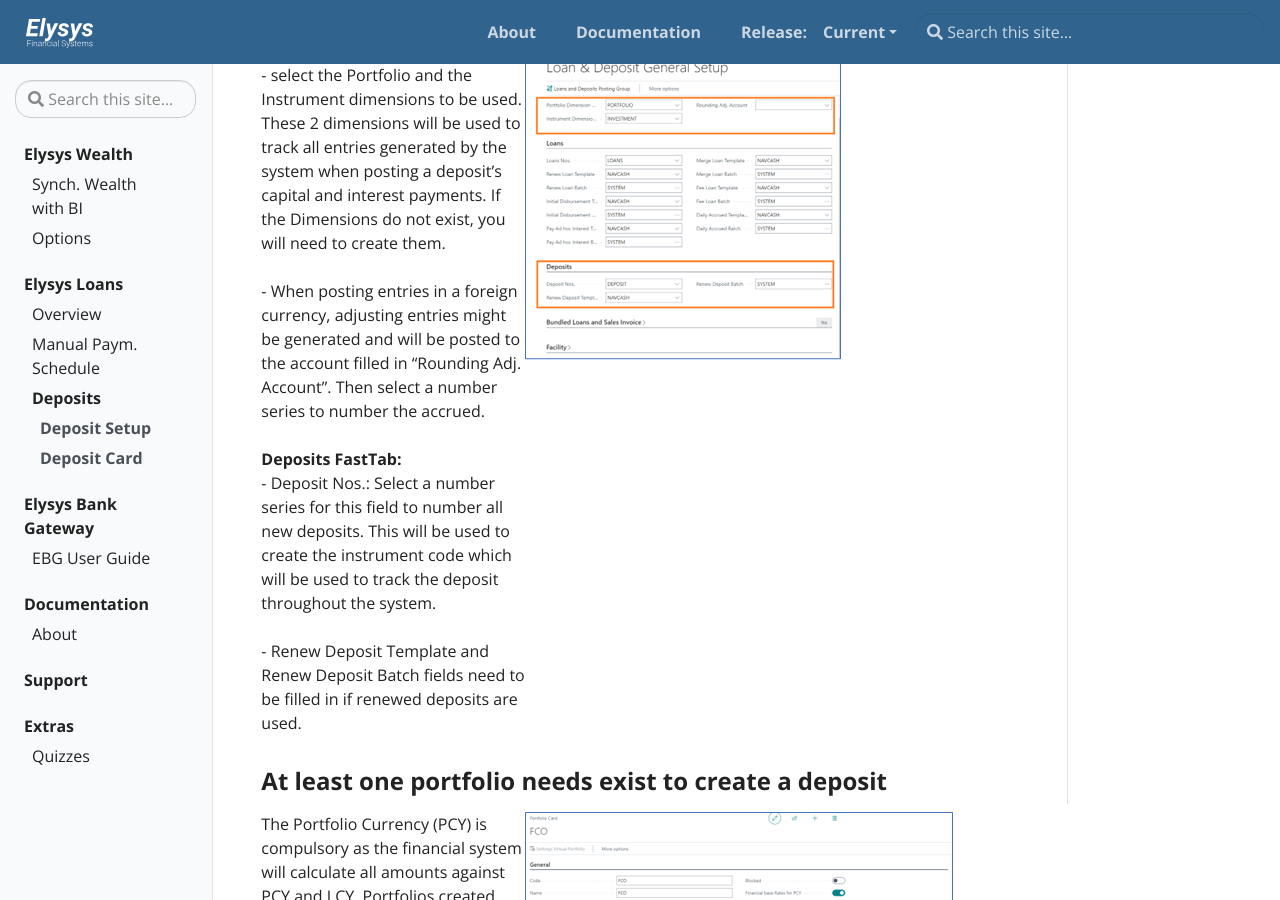
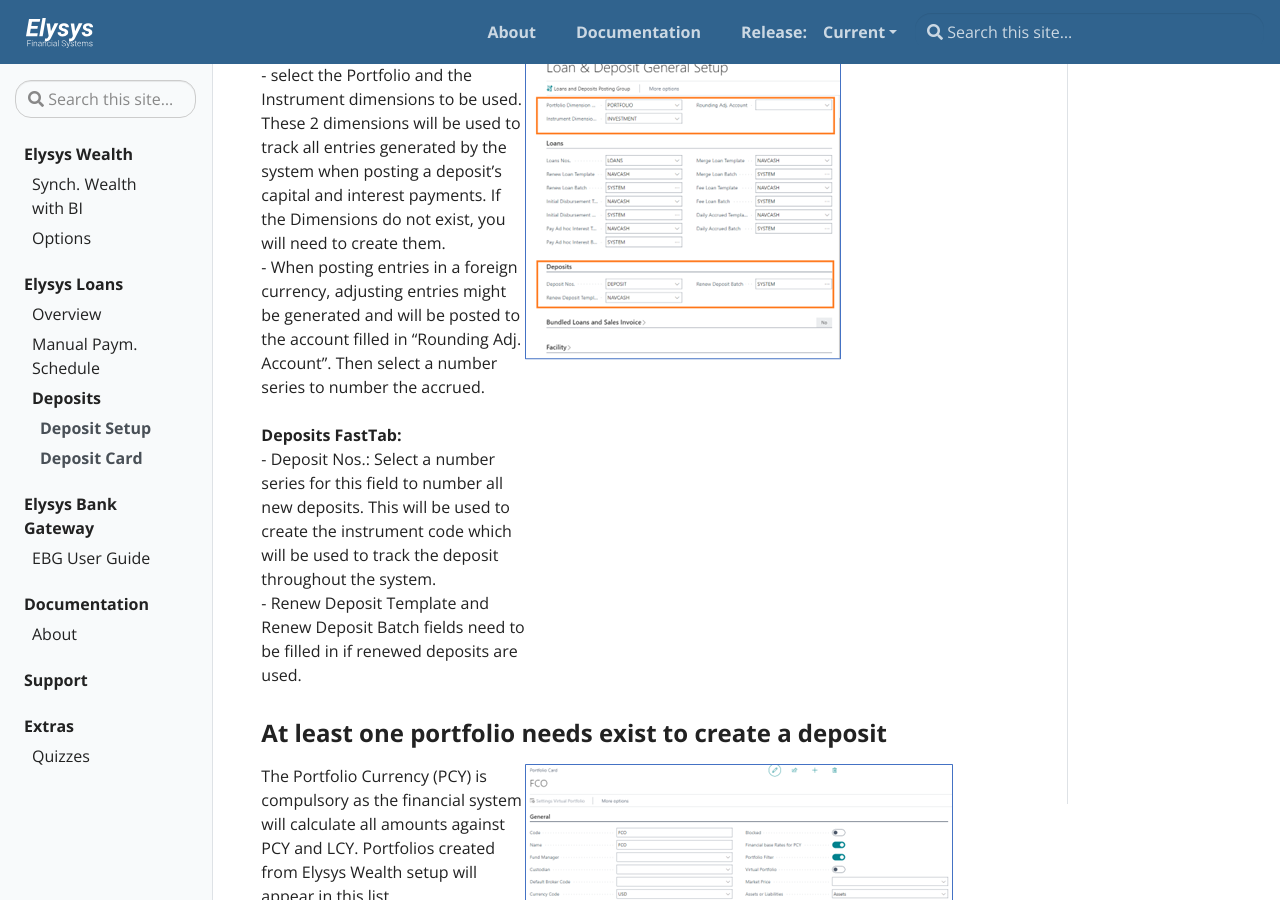
Before and after one commit to Elysys/Docs, a Jekyll site: the page built from _docs/loans/ElysysDepositsManual.md, in a window 1280 px wide and 900 px high, scrolled down 926 px. Built offline with Jekyll 4.4.1, drawn with Linux system fonts in a browser that asks for light colours.

Commit message:
US 356 fixing formatting issues v2

```diff
--- a/_docs/loans/ElysysDepositsManual.md
+++ b/_docs/loans/ElysysDepositsManual.md
@@ -32,13 +32,13 @@ New.*
 
 <b>General FastTab:</b><br>
 
-    - select the Portfolio and the Instrument dimensions to be used. These 2 dimensions will be used to track all entries generated by the system when posting a deposit’s capital and interest payments. If the Dimensions do not exist, you will need to create them.<br> <br>
+    - select the Portfolio and the Instrument dimensions to be used. These 2 dimensions will be used to track all entries generated by the system when posting a deposit’s capital and interest payments. If the Dimensions do not exist, you will need to create them.<br>
 
     - When posting entries in a foreign currency, adjusting entries might be generated and will be posted to the account filled in “Rounding Adj. Account”. Then select a number series to number the accrued.<br> <br>
 
 <b> Deposits FastTab:</b>  <br>
 
-    - Deposit Nos.: Select a number series for this field to number all new deposits. This will be used to create the instrument code which will be used to track the deposit throughout the system. <br> <br>
+    - Deposit Nos.: Select a number series for this field to number all new deposits. This will be used to create the instrument code which will be used to track the deposit throughout the system. <br>
 
     - Renew Deposit Template and Renew Deposit Batch fields need to be filled in if renewed deposits are used.
   </div>
@@ -54,7 +54,7 @@ New.*
 
     The Portfolio Currency (PCY) is compulsory as the financial system will calculate all amounts against PCY and LCY. Portfolios created from Elysys Wealth setup will appear in this list.
 
-    <br/>
+    <br><br>
 
     Exchange rates to be used specially with the Loans & Deposits module can be imported using the PCY Exchange Rate page. If this is not necessary, make sure to tick the box “Financial base rates for PCY” on the Portfolio Card to use standard BC’s currency exchange rates (BC stands for Business Central).
 
```
